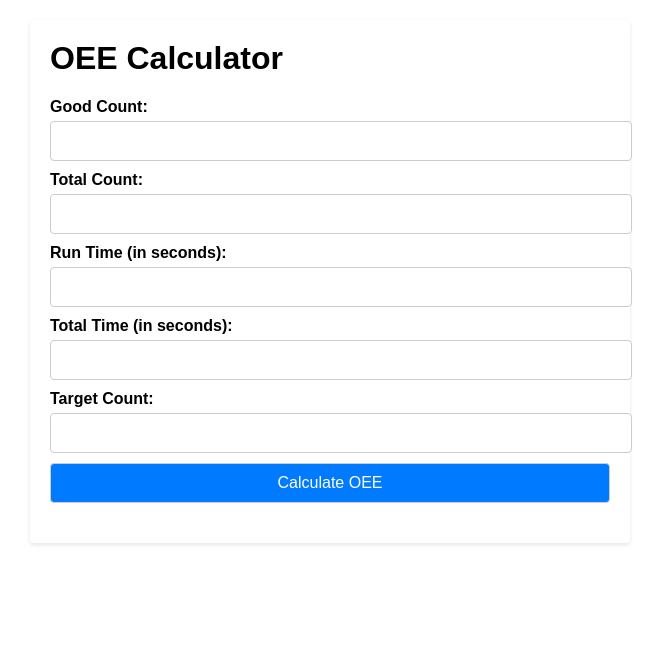
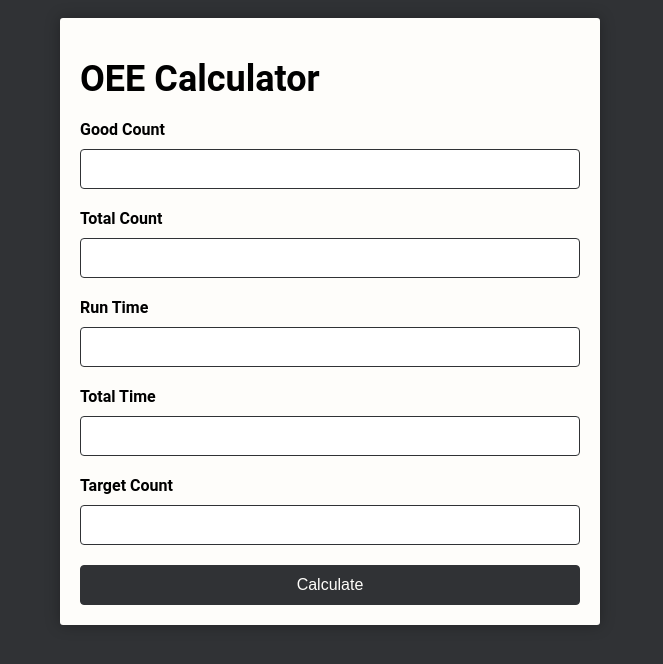
Before and after one commit to DMDuFresne/OEE_Server, a Flask app: page / in a window 1280 px wide. Shown: the top 664 px of the page, without its empty margins (310-973 px from the left). Run offline with Flask 3, Linux system fonts and the light colour scheme.

Commit message:
Added basic Front End

```diff
--- a/app/static/css/styles.css
+++ b/app/static/css/styles.css
@@ -1,51 +1,75 @@
+/* CSS styles for OEE Calculator */
+
+:root {
+  --primary-color: #303235;
+  --secondary-color: #fefdfa;
+  --tertiary-color: #275187;
+  --success-color: #49ab52;
+  --danger-color: #fa535c;
+}
+
 /* Global Styles */
 body {
-  font-family: Arial, sans-serif;
-  margin: 0;
-  padding: 0;
+  font-family: 'Roboto', sans-serif;
+  background: var(--primary-color);
 }
 
 .container {
-  max-width: 600px;
-  margin: 0 auto;
-  padding: 20px;
+  width: 100%;
+  height: 500px;
 }
 
-.hidden {
+.wrap {
+  display: flex;
+  flex-wrap: wrap;
+  justify-content: center;
+  align-items: flex-start;
+}
+
+.box {
+  margin: 10px;
+  flex: 1 0 auto;
+  min-width: 300px;
+  max-width: 500px;
+  text-align: left;
+  border-radius: 3px;
+  transition: 200ms ease-in-out;
+  box-shadow: 0 0 15px rgba(0, 0, 0, 0.3);
+  padding: 20px;
+  background: var(--secondary-color);
+}
+
+.box:hover {
+  box-shadow: 0 0 15px rgba(0, 0, 0, 0.7), 0 0 15px var(--secondary-color);
+}
+
+.box.hidden {
   display: none;
 }
 
-/* Card Styles */
-.card {
-  background-color: #fff;
-  border-radius: 4px;
-  box-shadow: 0 2px 4px rgba(0, 0, 0, 0.1);
-  padding: 20px;
-  margin-bottom: 20px;
+.box.show {
+  display: block;
 }
 
-.card h1,
-.card h2 {
-  margin-top: 0;
+.box.show:hover {
+  box-shadow: 0 0 5px rgba(0, 0, 0, 0.7);
 }
 
-.error {
-  color: #ff0000;
-}
-
-/* Form Styles */
-form {
+.box h1 {
+  margin-top: 20px;
   margin-bottom: 20px;
+  font-weight: bold;
+  font-size: 36px;
 }
 
 .form-group {
-  margin-bottom: 10px;
+  margin-bottom: 20px;
 }
 
 label {
   display: block;
   font-weight: bold;
-  margin-bottom: 5px;
+  margin-bottom: 10px;
 }
 
 input[type="number"],
@@ -53,29 +77,55 @@ button[type="submit"] {
   padding: 10px;
   font-size: 16px;
   border-radius: 4px;
-  border: 1px solid #ccc;
+  border: 1px solid var(--primary-color);
   width: 100%;
+  box-sizing: border-box;
 }
 
 button[type="submit"] {
-  background-color: #007bff;
-  color: #fff;
+  background-color: var(--primary-color);
+  color: var(--secondary-color);
   cursor: pointer;
   transition: background-color 0.3s;
 }
 
 button[type="submit"]:hover {
-  background-color: #0069d9;
+  background-color: var(--secondary-color);
+  color: var(--primary-color);
 }
 
-/* Result Styles */
-#resultContainer {
-  background-color: #f5f5f5;
-  padding: 20px;
-  border-radius: 4px;
+.result-item {
+  display: flex;
+  align-items: center;
+  margin-bottom: 20px;
 }
 
-#resultContainer p {
-  margin: 0;
-  line-height: 1.5;
+.oee-gauge {
+  width: 100%;
+  height: 40px;
+  background-color: var(--secondary-color);
+  position: relative;
+  border-radius: 20px;
+  overflow: hidden;
 }
+
+.oee-fill {
+  background-color: var(--secondary-color);
+  height: 100%;
+  width: 0%;
+  transition: width 0.5s;
+  border-radius: 20px;
+}
+
+.oee-label {
+  position: absolute;
+  top: 50%;
+  left: 10%;
+  transform: translate(-50%, -50%);
+  color: var(--secondary-color);
+  font-weight: bold;
+}
+
+#timestamp {
+  margin-top: 30px;
+}
--- a/app/static/js/script.js
+++ b/app/static/js/script.js
@@ -63,28 +63,69 @@ function displayResult(result) {
   // Show the result container
   const resultContainer = document.getElementById("resultContainer");
   resultContainer.classList.remove("hidden");
-  resultContainer.innerHTML = ""; // Clear previous content
 
-  // Update the result values in the UI
-  const availabilityElement = document.createElement("p");
-  availabilityElement.textContent = `Availability: ${result.availability}`;
-  resultContainer.appendChild(availabilityElement);
+  // Format the OEE results as percentages with up to 2 decimal points
+  const formattedAvailability = (parseFloat(result.availability) * 100).toFixed(2) + "%";
+  const formattedPerformance = (parseFloat(result.performance) * 100).toFixed(2) + "%";
+  const formattedQuality = (parseFloat(result.quality) * 100).toFixed(2) + "%";
+  const formattedOEE = (parseFloat(result.oee) * 100).toFixed(2) + "%";
 
-  const performanceElement = document.createElement("p");
-  performanceElement.textContent = `Performance: ${result.performance}`;
-  resultContainer.appendChild(performanceElement);
+  // Update the innerHTML of the resultContainer with the formatted OEE values and gauges
+  resultContainer.innerHTML = `
+    <h1>OEE</h1>
+    <label>Availability</label>
+    <div class="result-item">
+      <div class="oee-gauge">
+        <div class="oee-fill" id="availabilityBar"></div>
+        <div class="oee-label" id="availabilityLabel">${formattedAvailability}</div>
+      </div>
+    </div>
+    <label>Performance</label>
+    <div class="result-item">
+      <div class="oee-gauge">
+        <div class="oee-fill" id="performanceBar"></div>
+        <div class="oee-label" id="performanceLabel">${formattedPerformance}</div>
+      </div>
+    </div>
+    <label>Quality</label>
+    <div class="result-item">
+      <div class="oee-gauge">
+        <div class="oee-fill" id="qualityBar"></div>
+        <div class="oee-label" id="qualityLabel">${formattedQuality}</div>
+      </div>
+    </div>
+    <label>OEE</label>
+    <div class="result-item">
+      <div class="oee-gauge">
+        <div class="oee-fill" id="oeeBar"></div>
+        <div class="oee-label" id="oeeLabel">${formattedOEE}</div>
+      </div>
+    </div>
+    <p id="timestamp">Timestamp: ${result.timestamp}</p>
+  `;
 
-  const qualityElement = document.createElement("p");
-  qualityElement.textContent = `Quality: ${result.quality}`;
-  resultContainer.appendChild(qualityElement);
+  // Update the gauges
+  updateGauge(parseFloat(result.availability), "availabilityBar");
+  updateGauge(parseFloat(result.performance), "performanceBar");
+  updateGauge(parseFloat(result.quality), "qualityBar");
+  updateGauge(parseFloat(result.oee), "oeeBar");
+}
 
-  const oeeElement = document.createElement("p");
-  oeeElement.textContent = `OEE: ${result.oee}`;
-  resultContainer.appendChild(oeeElement);
+function updateGauge(value, gaugeId) {
+  const gaugeElement = document.getElementById(gaugeId);
 
-  const timestampElement = document.createElement("p");
-  timestampElement.textContent = `Timestamp: ${result.timestamp}`;
-  resultContainer.appendChild(timestampElement);
+  if (gaugeElement) {
+    gaugeElement.style.width = value * 100 + "%";
+
+    // Update the gauge color based on the value
+    if (value > 0.8) {
+      gaugeElement.style.backgroundColor = "var(--success-color)";
+    } else if (value > 0.6) {
+      gaugeElement.style.backgroundColor = "var(--primary-color)";
+    } else {
+      gaugeElement.style.backgroundColor = "var(--danger-color)";
+    }
+  }
 }
 
 // Function to display an error message in the UI
--- a/app/templates/home.html
+++ b/app/templates/home.html
@@ -6,39 +6,37 @@
 </head>
 <body>
   <div class="container">
-    <div class="card">
+    <div class="wrap">
+      <div class="box">
         <h1>OEE Calculator</h1>
         <form id="oeeForm">
           <div class="form-group">
-          <label for="goodCount">Good Count:</label>
+            <label for="goodCount">Good Count</label>
             <input type="number" id="goodCount" name="goodCount" required>
           </div>
           <div class="form-group">
-          <label for="totalCount">Total Count:</label>
+            <label for="totalCount">Total Count</label>
             <input type="number" id="totalCount" name="totalCount" required>
           </div>
           <div class="form-group">
-          <label for="runTime">Run Time (in seconds):</label>
+            <label for="runTime">Run Time</label>
             <input type="number" id="runTime" name="runTime" required>
           </div>
           <div class="form-group">
-          <label for="totalTime">Total Time (in seconds):</label>
+            <label for="totalTime">Total Time</label>
             <input type="number" id="totalTime" name="totalTime" required>
           </div>
           <div class="form-group">
-          <label for="targetCount">Target Count:</label>
+            <label for="targetCount">Target Count</label>
             <input type="number" id="targetCount" name="targetCount" required>
           </div>
-        <button type="submit">Calculate OEE</button>
+          <button type="submit">Calculate</button>
         </form>
       </div>
-    <div id="resultContainer" class="card hidden">
-      <h2>Calculated OEE:</h2>
-      <p id="availability"></p>
-      <p id="performance"></p>
-      <p id="quality"></p>
-      <p id="oee"></p>
-      <p id="timestamp"></p>
+      <div id="resultContainer" class="box hidden">
+      </div>
+      <div id="errorContainer" class="box hidden">
+      </div>
     </div>
   </div>
   <script src="{{ url_for('static', filename='js/script.js') }}"></script>
```
Lines whose indentation alone changed are shown as unchanged.
